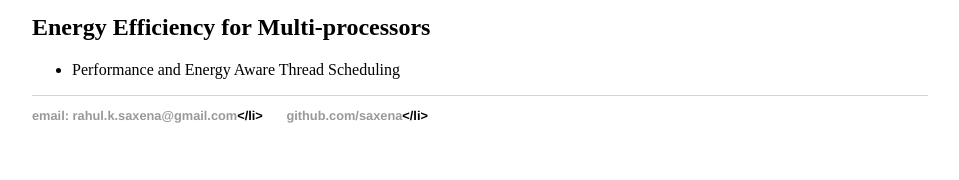
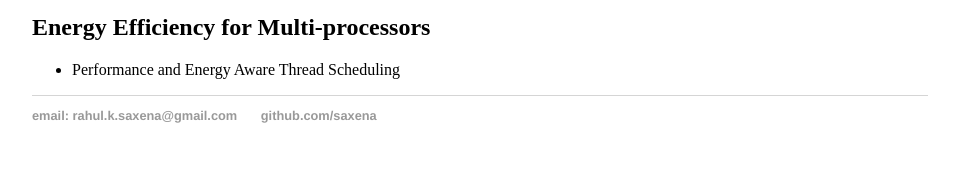
Before and after one commit to saxena/saxena.github.io, a Jekyll site: the page built from index.md, in a window 1280 px wide. Shown: the part 1216-1396 px from the top of the page, without its empty margins (160-1119 px from the left). Built offline with Jekyll 4.4.1, drawn with Linux system fonts in a browser that asks for light colours.

```diff
--- a/_includes/footer.md
+++ b/_includes/footer.md
@@ -1,2 +1,2 @@
-* <a href="mailto:rahul.k.saxena@gmail.com">email: rahul.k.saxena@gmail.com</a></li>
-* <a href="https://github.com/saxena">github.com/saxena</a></li>
+* <a href="mailto:rahul.k.saxena@gmail.com">email: rahul.k.saxena@gmail.com</a>
+* <a href="https://github.com/saxena">github.com/saxena</a>
```
